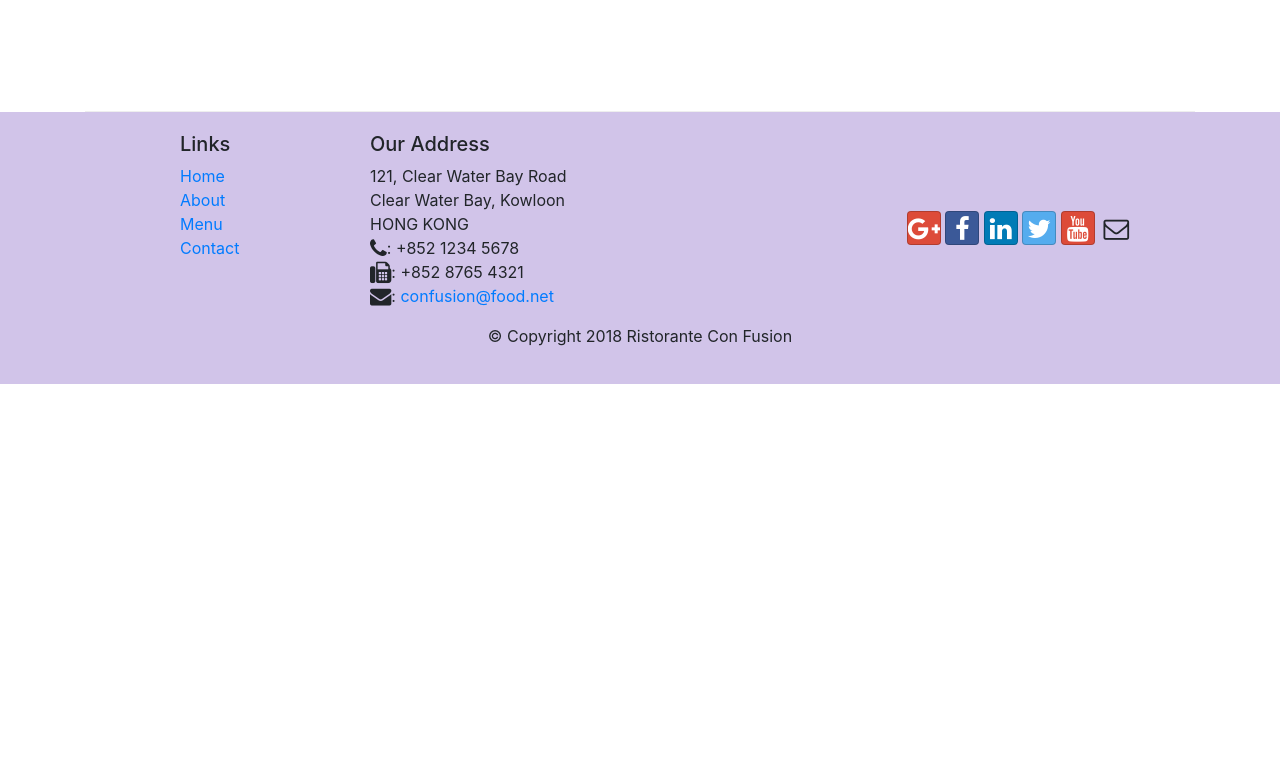
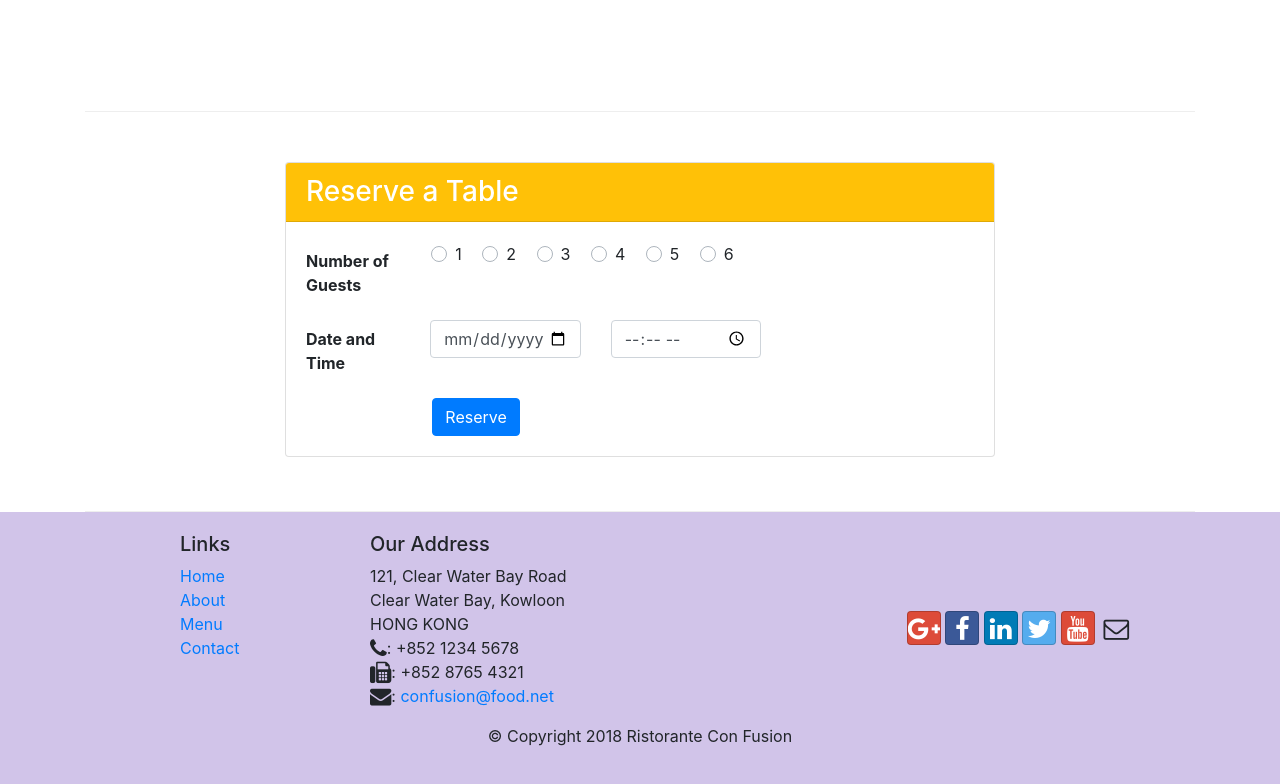
Before and after one commit to ayushsj/Bootstrap4, a website: page index.html in a window 1280 px wide. Shown: the part 1422-2206 px from the top of the page. Before the commit the page ends 1806 px from the top, so only its background shows below. Drawn offline with nearby package versions, Linux system fonts and the light colour scheme.

Commit message:
W2 assign task1

```diff
--- a/index.html
+++ b/index.html
@@ -90,6 +90,70 @@
 
             </div>
         </div>
+        <div class="row row-content">
+            <div class="col-12 col-sm-8 offset-sm-2">
+                <div class="card">
+                    <h3 class="card-header bg-warning text-white">Reserve a Table</h3>
+                    <div class="card-body">
+                        <form>
+                            <div class="form-group-row">
+                                <dl class="row">
+                                    <dt class="col-2 mr-4">
+                                        <label for="guest-num" class="col-form-label">Number of Guests</label>
+                                    </dt>
+                                    <dd >
+                                        <div class="custom-control custom-radio custom-control-inline">
+                                          <input type="radio" id="R1" name="guest-num" class="custom-control-input">
+                                          <label class="custom-control-label" for="R1">1</label>
+                                        </div>
+                                        <div class="custom-control custom-radio custom-control-inline">
+                                          <input type="radio" id="R2" name="guest-num" class="custom-control-input">
+                                          <label class="custom-control-label" for="R2">2</label>
+                                        </div>
+                                        <div class="custom-control custom-radio custom-control-inline">
+                                          <input type="radio" id="R3" name="guest-num" class="custom-control-input">
+                                          <label class="custom-control-label" for="R3">3</label>
+                                        </div>
+                                        <div class="custom-control custom-radio custom-control-inline">
+                                          <input type="radio" id="R4" name="guest-num" class="custom-control-input">
+                                          <label class="custom-control-label" for="R4">4</label>
+                                        </div>
+                                        <div class="custom-control custom-radio custom-control-inline">
+                                          <input type="radio" id="R5" name="guest-num" class="custom-control-input">
+                                          <label class="custom-control-label" for="R5">5</label>
+                                        </div>
+                                        <div class="custom-control custom-radio custom-control-inline">
+                                          <input type="radio" id="R6" name="guest-num" class="custom-control-input">
+                                          <label class="custom-control-label" for="R6">6</label>
+                                        </div>
+                                    </dd>
+                                </dl>
+                            </div>
+                            <div class="form-group-row">
+                                <dl class="row">
+                                    <dt class="col-2 mr-2">
+                                        <label for="date time" class="col-form-label">Date and Time</label>
+                                    </dt>
+                                    <dd class="d-flex">
+                                        <div class="col-6">
+                                            <input type="date" class="form-control" id="date" name="date" placeholder="Date">
+                                        </div>
+                                        <div class="col-6">
+                                            <input type="time" class="form-control" id="time" name="time" placeholder="Time">
+                                        </div>
+                                    </dd>
+                                </dl>
+                            </div>
+                            <div class="form-group-row">
+                                <div class="col-2 offset-2">
+                                    <button type="submit" class="btn btn-primary">Reserve</button>
+                                </div>
+                            </div>
+                        </form>
+                    </div>
+                </div>
+            </div>
+        </div>
     </div>
 
     <footer class="footer">
```
